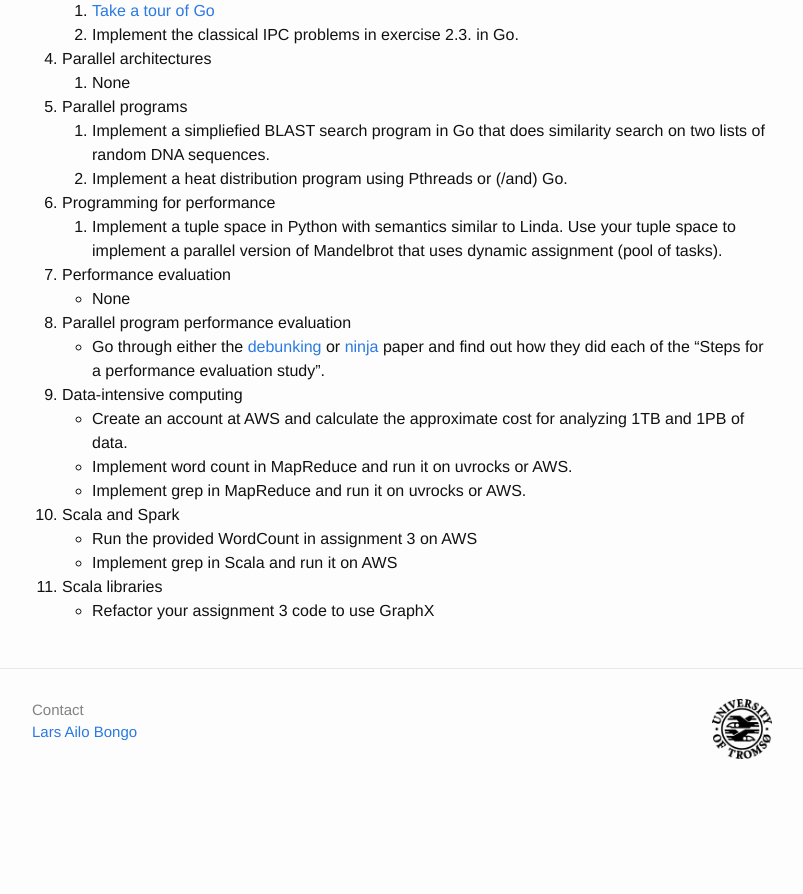
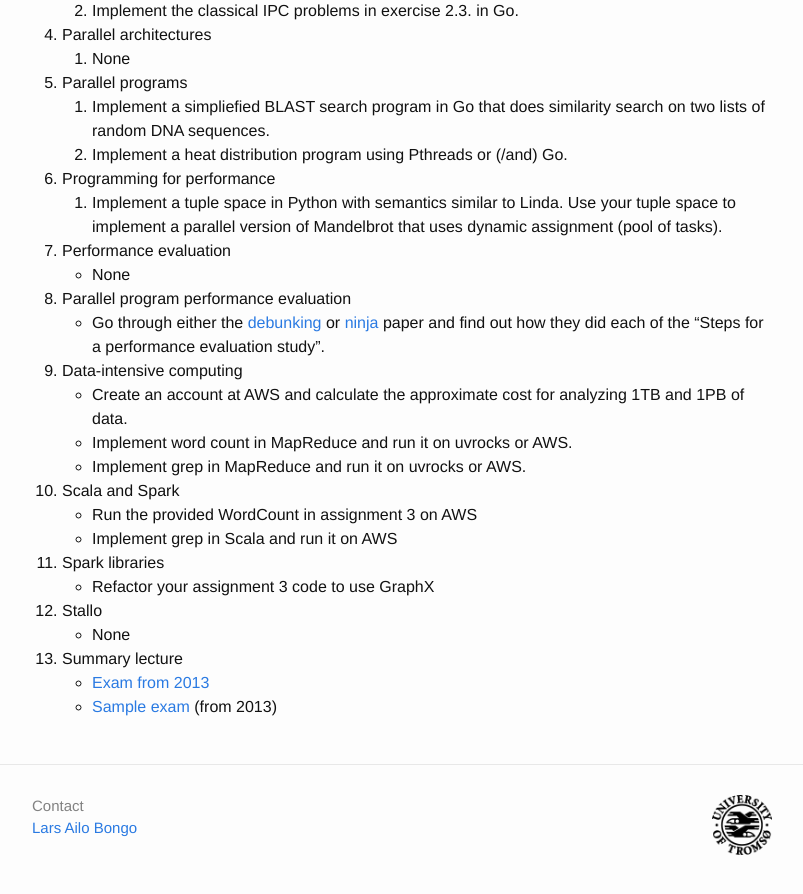
Before and after one commit to uit-inf-2202/syllabus, a Jekyll site: the page built from index.md, in a window 1280 px wide and 900 px high, scrolled down 3814 px. Shown: the top 894 px of the window, without its empty margins (238-1041 px from the left). Built offline with Jekyll 4.4.1, drawn with Linux system fonts in a browser that asks for light colours; before the commit the page ends 4618 px from its top, so only the background shows below that; some of the changed text lies outside the part shown.

Commit message:
Added links to previous exams
Added assignment 3 zip

```diff
--- a/index.md
+++ b/index.md
@@ -145,5 +145,10 @@ Note! The mandatory assignment text and pre-code are available in private reposi
 10.	Scala and Spark
 	* Run the provided WordCount in assignment 3 on AWS
 	* Implement grep in Scala and run it on AWS
-11. Scala libraries
+11. Spark libraries
 	* Refactor your assignment 3 code to use GraphX
+12. Stallo
+	* None
+13. Summary lecture
+	* [Exam from 2013](https://uit.no/Content/363908/INF-2202%20H13.pdf)
+	* [Sample exam](http://www.cs.uit.no/~larsab/inf2202/fall13/sample%20exam.pdf) (from 2013)
```
Also changed, not shown: other parts of index.md (+2 -2 lines), 1 other file.
